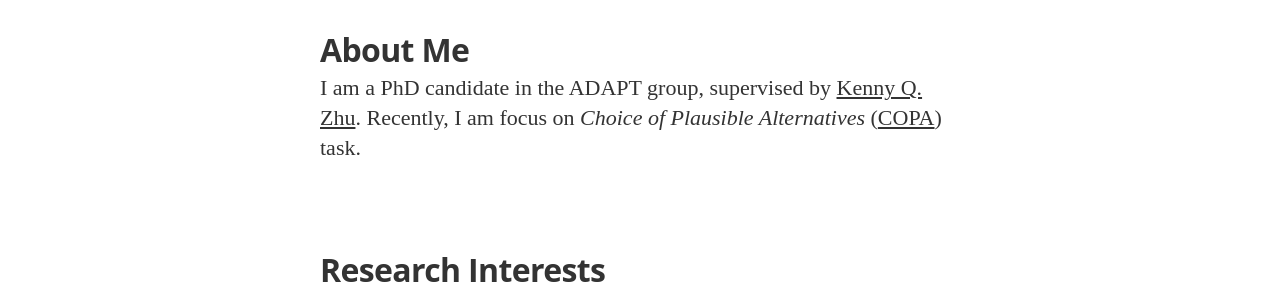
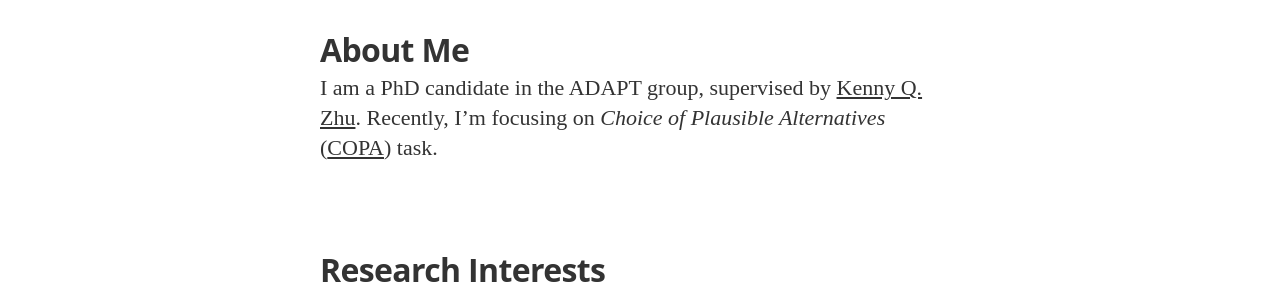
Before and after one commit to yysherlock/yysherlock.github.io, a Jekyll site: the page built from about.md, in a window 1280 px wide. Shown: the part 386-685 px from the top of the page. Built offline with Jekyll 4.4.1, drawn with Linux system fonts in a browser that asks for light colours; nearby versions of some CDN libraries; some web fonts are replaced; Markdown is read by kramdown in place of the engine named in the settings.

Commit message:
fix about.md

```diff
--- a/about.md
+++ b/about.md
@@ -13,7 +13,7 @@ permalink: /about/
 About Me
 --------------
 I am a PhD candidate in the ADAPT group, supervised by [Kenny Q. Zhu](http://www.cs.sjtu.edu.cn/~kzhu/).
-Recently, I am focus on *Choice of Plausible Alternatives* ([COPA](http://people.ict.usc.edu/~gordon/copa.html)) task.
+Recently, I'm focusing on *Choice of Plausible Alternatives* ([COPA](http://people.ict.usc.edu/~gordon/copa.html)) task.
 
 Research Interests
 -------------
```
